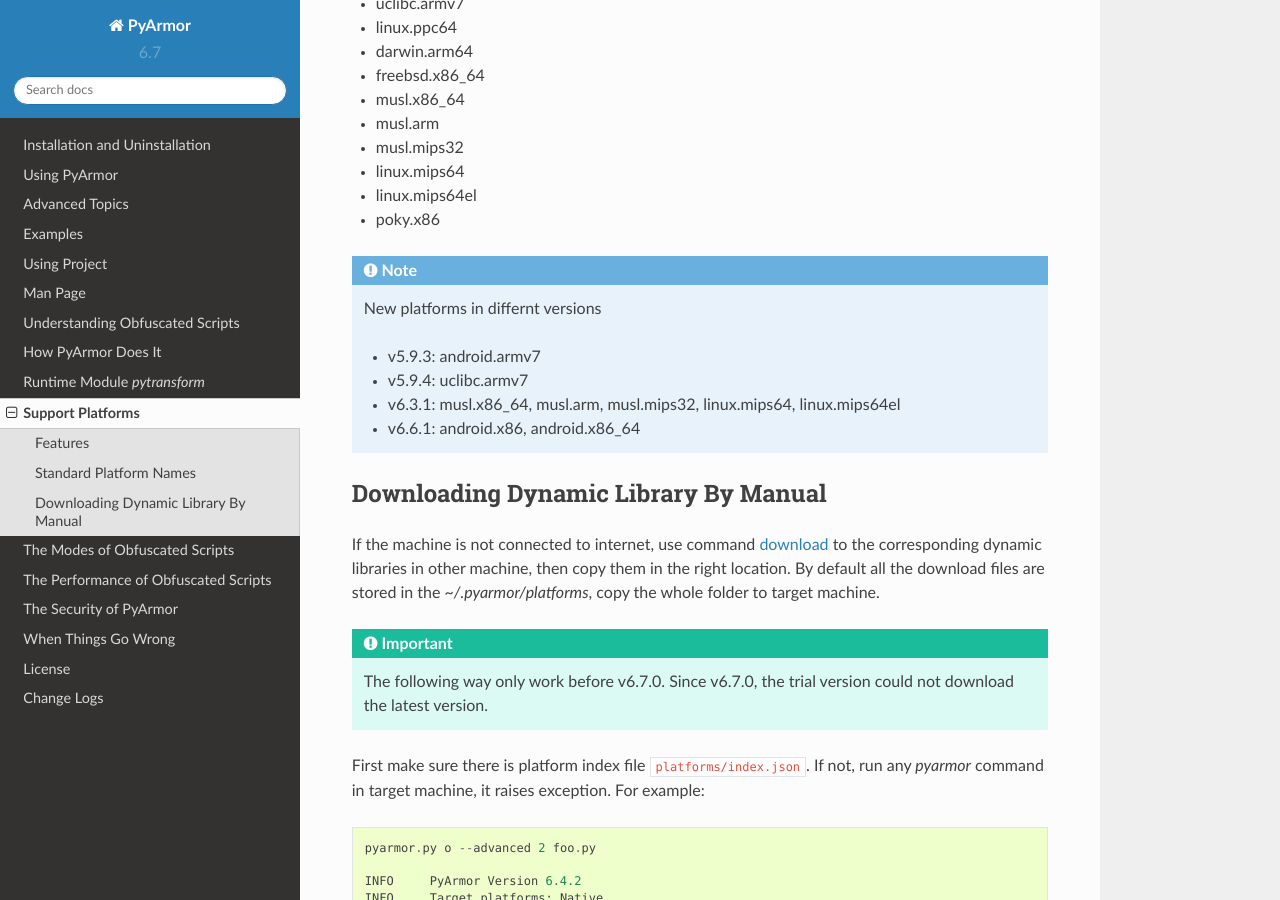
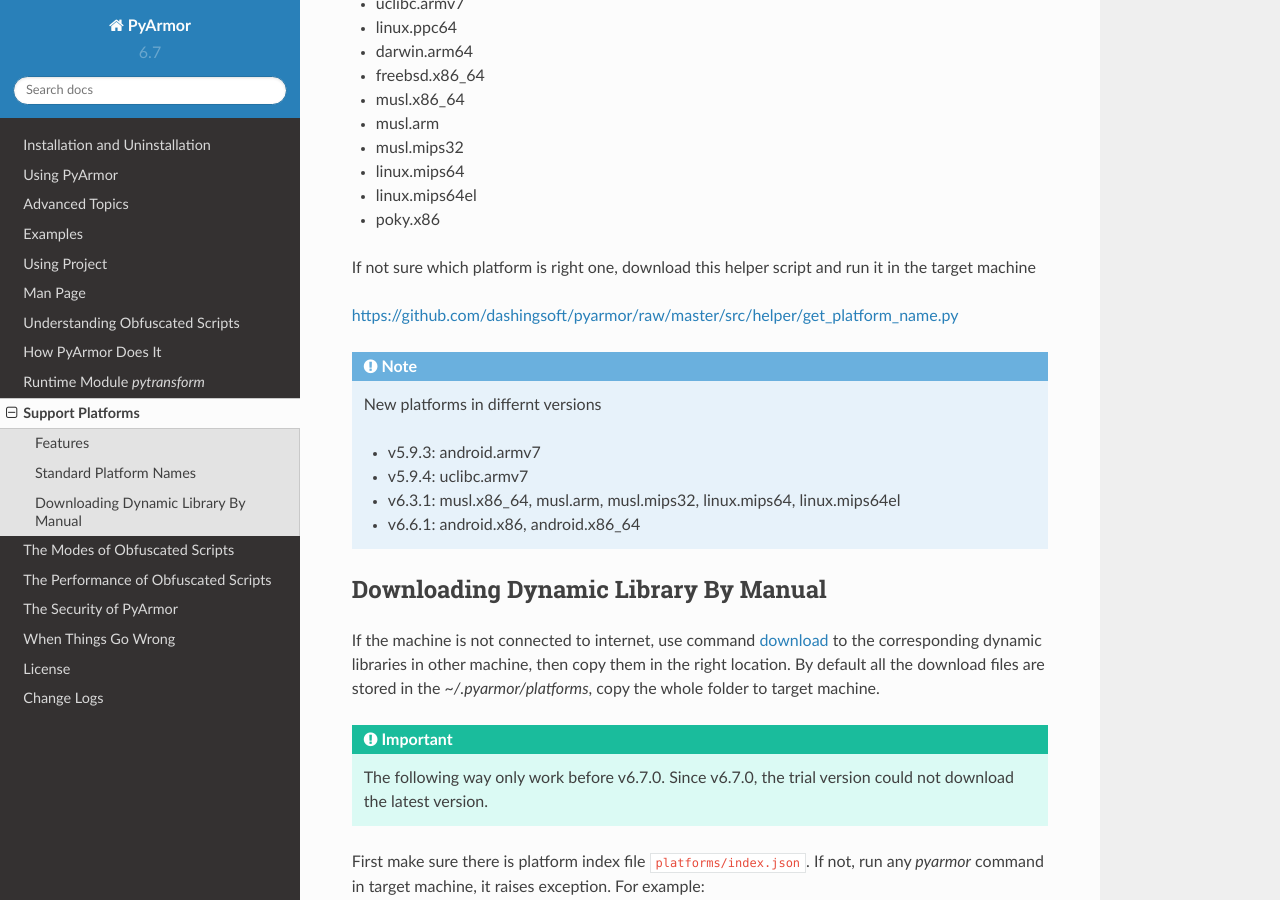
Before and after one commit to dashingsoft/pyarmor, a Sphinx documentation site: the page built from docs/platforms.rst, in a window 1280 px wide and 900 px high, scrolled down 2817 px. Built offline with Sphinx 7.4.7 and the Read the Docs theme 2.0.0, drawn with Linux system fonts in a browser that asks for light colours.

Commit message:
Doc how to get platform name

```diff
--- a/docs/platforms.rst
+++ b/docs/platforms.rst
@@ -170,6 +170,11 @@
 * linux.mips64el
 * poky.x86
 
+If not sure which platform is right one, download this helper script and run it
+in the target machine
+
+https://github.com/dashingsoft/pyarmor/raw/master/src/helper/get_platform_name.py
+
 .. note:: New platforms in differnt versions
 
    * v5.9.3: android.armv7
```
